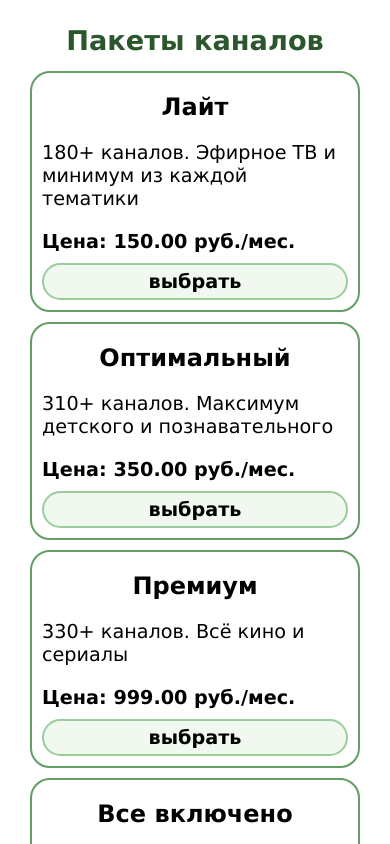
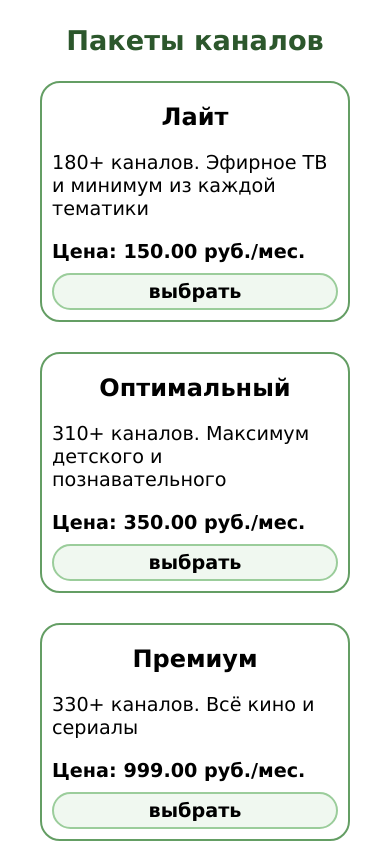
Before and after one commit to GorkinN/testGorkinN, a React (Create React App) app in the folder test-gorkin-n/: page / in a window 390 px wide. Shown: the top 844 px of the page. Built offline with nearby package versions, Linux system fonts and the light colour scheme.

Commit message:
gris style fixes

```diff
--- a/test-gorkin-n/src/components/TVoptionsSection/TVoptionItem/TVoptionItem.css
+++ b/test-gorkin-n/src/components/TVoptionsSection/TVoptionItem/TVoptionItem.css
@@ -24,8 +24,8 @@
   border: 2px solid #649e64;
   border-radius: 20px;
   padding: 10px;
+  margin: 10px;
   transition: 0.2s ease-in;
-  max-width: 310px;
 }
 .TVoptionItem:hover {
   background-color: #dfefdf;
--- a/test-gorkin-n/src/components/TVoptionsSection/TVoptionItem/TVoptionItem.less
+++ b/test-gorkin-n/src/components/TVoptionsSection/TVoptionItem/TVoptionItem.less
@@ -18,9 +18,10 @@
     border:2px solid desaturate(@main-color, 10%);
     border-radius: 20px;
     padding:10px;
+    margin:10px;
     transition: 0.2s ease-in;
-    max-width: 310px;
 }
+
 .TVoptionItem:hover {
     background-color:  lighten(@main-color,40%);
 }
--- a/test-gorkin-n/src/components/TVoptionsSection/TVoptionsSection.css
+++ b/test-gorkin-n/src/components/TVoptionsSection/TVoptionsSection.css
@@ -1,6 +1,11 @@
 .caption-h1 {
   font-family: Verdana, Geneva, Tahoma, sans-serif;
   font-size: 1.7rem;
+  color: #2c572c;
+}
+.caption-h2 {
+  font-family: Verdana, Geneva, Tahoma, sans-serif;
+  font-size: 1.3rem;
   color: #2c572c;
 }
 .TVoptionsSection {
@@ -11,10 +16,15 @@
 .TVoptionsList {
   display: grid;
   grid-gap: 10px;
-  grid-template-columns: repeat(auto-fit, minmax(230px, 1fr));
+  grid-template-columns: 1fr 1fr;
   justify-content: space-between;
   margin: 0;
   padding: 0;
+}
+@media (max-width: 425px) {
+  .TVoptionsList {
+    grid-template-columns: 1fr;
+  }
 }
 .TVoptionsSection__caption {
   font-family: Verdana, Geneva, Tahoma, sans-serif;
@@ -24,13 +34,3 @@
   padding-bottom: 15px;
   margin: 0;
 }
-@media (max-width: 1024px) {
-  .TVoptionsList {
-    grid-template-columns: 1fr 1fr;
-  }
-}
-@media (max-width: 425px) {
-  .TVoptionsList {
-    grid-template-columns: 1fr;
-  }
-}
--- a/test-gorkin-n/src/components/TVoptionsSection/TVoptionsSection.less
+++ b/test-gorkin-n/src/components/TVoptionsSection/TVoptionsSection.less
@@ -8,26 +8,19 @@
 .TVoptionsList {
     display:grid;
     grid-gap: 10px;
-    grid-template-columns: repeat(auto-fit, minmax(230px, 1fr));
+    grid-template-columns: 1fr 1fr;
     justify-content: space-between;
     margin: 0;
     padding: 0;
 }
-
+@media (max-width:@mobile-L) {
+    .TVoptionsList {
+        grid-template-columns: 1fr;
+    }
+}
 .TVoptionsSection__caption {
     .caption-h1;
     text-align: center;
     padding-bottom:15px;
     margin: 0;
 }
-
-@media (max-width:@laptop) {
-    .TVoptionsList {
-        grid-template-columns: 1fr 1fr;
-    }
-}
-@media (max-width:@mobile-L) {
-    .TVoptionsList {
-        grid-template-columns: 1fr;
-    }
-}
```
